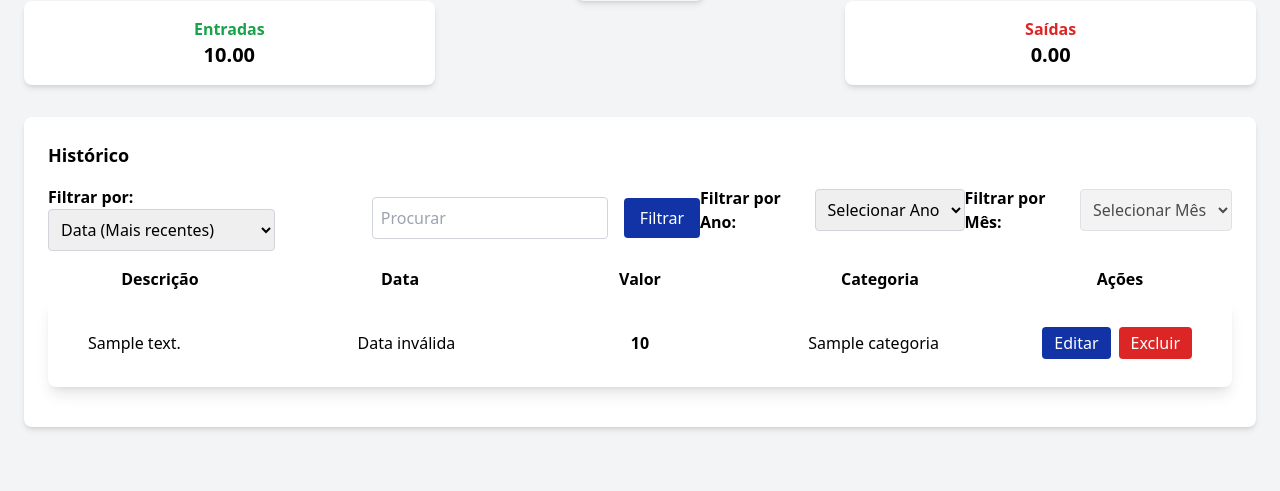
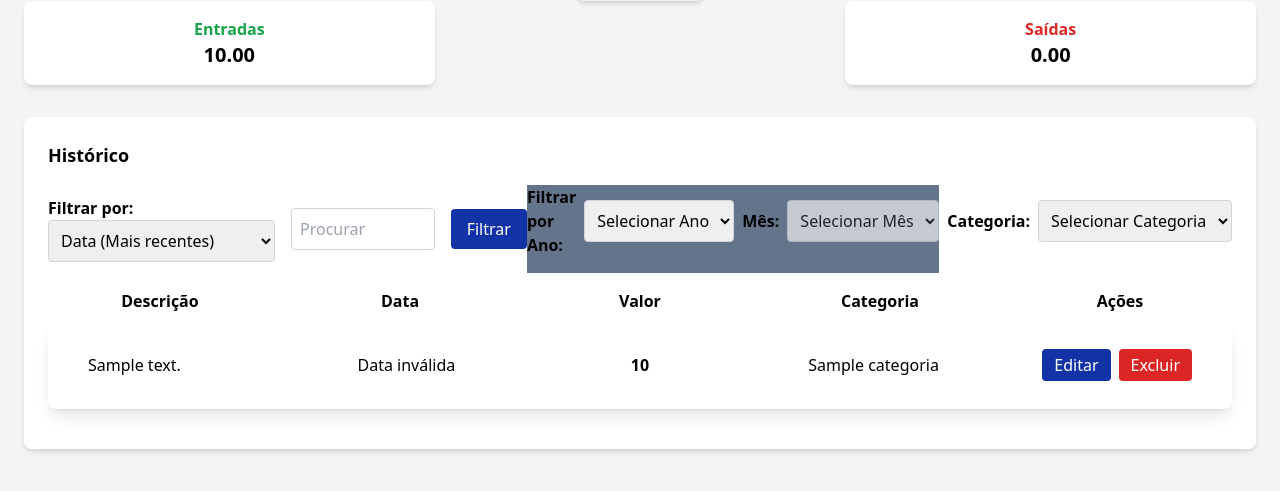
Before and after one commit to ar7utz/Financas, a PHP site: page /modulos/dashboard/dashboard.php in a window 1280 px wide. Shown: the part 259-750 px from the top of the page. Run offline with PHP 8.4, Linux system fonts and the light colour scheme; the visitor is signed in with stand-in values (Sample User, id 1); tables that the repository leaves empty or names only in its code hold one stand-in row (values such as "Sample post"); grey boxes marked "Sample" are stand-in pictures; style sheets or scripts are compiled from the project's sources.

Commit message:
add filtro por categoria

```diff
--- a/modulos/dashboard/dashboard.php
+++ b/modulos/dashboard/dashboard.php
@@ -164,6 +164,7 @@ $meses = $resultado_meses->fetch_all(MYSQLI_ASSOC);
                     <button type="submit" class=" ml-4 bg-tollens text-white px-4 py-2 rounded hover:bg-purple-500">Filtrar</button>
 
                     <!-- Combobox de Anos -->
+                    <div class="bg-slate-500 flex items-center align-middle">
                         <div class="flex items-center mb-4">
                             <label for="ano" class="mr-2 font-semibold">Filtrar por Ano:</label>
                             <select id="ano" name="ano" class="border border-gray-300 rounded p-2">
@@ -182,13 +183,41 @@ $meses = $resultado_meses->fetch_all(MYSQLI_ASSOC);
                         </div>
 
                         <!-- Combobox de Meses -->
-                    <div class="flex items-center mb-4">
-                        <label for="mes" class="mr-2 font-semibold">Filtrar por Mês:</label>
+                        <div class="flex items-center mb-4 ml-2">
+                            <label for="mes" class="mr-2 font-semibold">Mês:</label>
                             <select id="mes" name="mes" class="border border-gray-300 rounded p-2" disabled>
                                 <option value="">Selecionar Mês</option>
                             </select>
                         </div>
+                    </div>
 
+
+                    <div class="flex items-center mb-4 ml-2">
+                        <label for="FiltroCategoria" class="mr-2 font-semibold">Categoria:</label>
+                        <select id="FiltroCategoria" name="FiltroCategoria" class="border border-gray-300 rounded p-2">
+                            <option value="">Selecionar Categoria</option>
+                            <?php
+                            // Busca as categorias que possuem transações
+                            $sql_categoria = "
+                                SELECT DISTINCT c.id, c.nome_categoria
+                                FROM categoria c
+                                JOIN transacoes t ON c.id = t.categoria_id
+                                WHERE t.usuario_id = ?
+                                ORDER BY c.nome_categoria ASC
+                            ";
+
+                            $stmt_categoria = $conn->prepare($sql_categoria);
+                            $stmt_categoria->bind_param('i', $usuario_id);
+                            $stmt_categoria->execute();
+                            $resultado_categoria = $stmt_categoria->get_result();
+
+                            while ($categoria = $resultado_categoria->fetch_assoc()): ?>
+                                <option value="<?php echo $categoria['id']; ?>">
+                                    <?php echo htmlspecialchars($categoria['nome_categoria']); ?>
+                                </option>
+                            <?php endwhile; ?>
+                        </select>
+                    </div>
                 </div>
 
                 <!-- Tabela de Transações -->
@@ -490,6 +519,50 @@ $meses = $resultado_meses->fetch_all(MYSQLI_ASSOC);
         });
     </script>
 
+    <script>
+        document.getElementById('FiltroCategoria').addEventListener('change', function() {
+            const categoriaId = this.value;
+            const usuarioId = <?php echo $_SESSION['user_id']; ?>;
+            const transacoesContainer = document.getElementById('transacoesContainer');
+
+            if (categoriaId) {
+                fetch(`../transacoes/filtro_categoria.php?categoria_id=${categoriaId}`)
+                    .then(response => response.json())
+                    .then(data => {
+                        transacoesContainer.innerHTML = '';
+
+                        if (data.length > 0) {
+                            data.forEach(transacao => {
+                                const dataFormatada = new Date(transacao.data).toLocaleDateString('pt-BR');
+
+                                transacoesContainer.innerHTML += `
+                                    <div class="bg-white p-4 rounded-lg shadow-lg mb-4">
+                                        <div class="grid grid-cols-5 gap-4 items-center">
+                                            <div class="col-span-1 w-80 text-left truncate break-normal py-3 px-6">${transacao.descricao}</div>
+                                            <div class="col-span-1 text-center truncate py-3 px-6">${dataFormatada}</div>
+                                            <div class="col-span-1 text-center font-semibold truncate py-3 px-6">${transacao.valor}</div>
+                                            <div class="col-span-1 text-center truncate py-3 px-6">${transacao.nome_categoria}</div>
+                                            <div class="col-span-1 flex justify-end space-x-2 py-3 px-6">
+                                                <a href="#" onclick="abrirModalEditar(${transacao.id}, '${transacao.descricao}', '${transacao.valor}', '${transacao.data}', '${transacao.categoria_id}')">
+                                                    <button class="bg-tollens text-white py-1 px-3 rounded hover:bg-purple-500">Editar</button>
+                                                </a>
+                                                <a href="#" onclick="abrirModalExcluir(${transacao.id})">
+                                                    <button class="bg-red-600 text-white py-1 px-3 rounded hover:bg-red-500">Excluir</button>
+                                                </a>
+                                            </div>
+                                        </div>
+                                    </div>
+                                `;
+                            });
+                        } else {
+                            transacoesContainer.innerHTML = '<p class="text-gray-600 text-center">Nenhuma transação encontrada para esta categoria.</p>';
+                        }
+                    })
+                    .catch(error => console.error('Erro ao buscar transações:', error));
+            }
+        });
+    </script>
+
     <script>//Detecta o fuso horário local e preenche o campo oculto
         document.getElementById('timezone').value = Intl.DateTimeFormat().resolvedOptions().timeZone;
     </script>
```
Also changed, not shown: modulos/transacoes/filtro_categoria.php (added, +33 -0 lines). Lines whose indentation alone changed are shown as unchanged.
